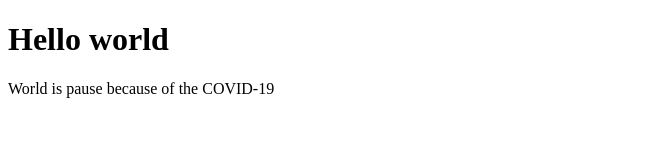
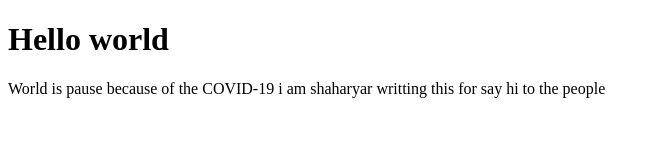
Before and after one commit to Shaharyar-saleem/Bootcamp2020-practice, a plain HTML site: page index.html in a window 1280 px wide. Shown: the whole page, without its empty margins (0-660 px from the left). Drawn offline with Linux system fonts and the light colour scheme.

Commit message:
updated paragraph

```diff
--- a/index.html
+++ b/index.html
@@ -7,6 +7,6 @@
 </head>
 <body>
     <h1>Hello world</h1>
-    <p>World is pause because of the COVID-19</p>
+    <p>World is pause because of the COVID-19 i am shaharyar writting this for say hi to the people</p>
 </body>
 </html>
```
